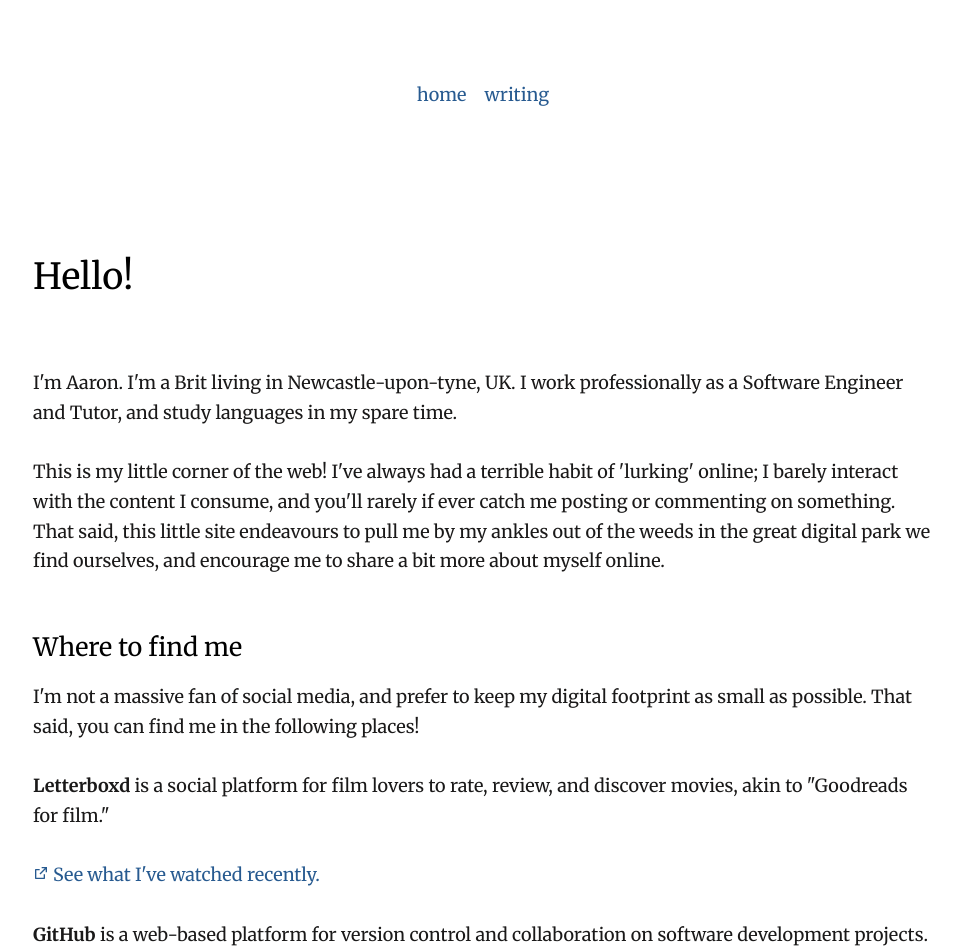
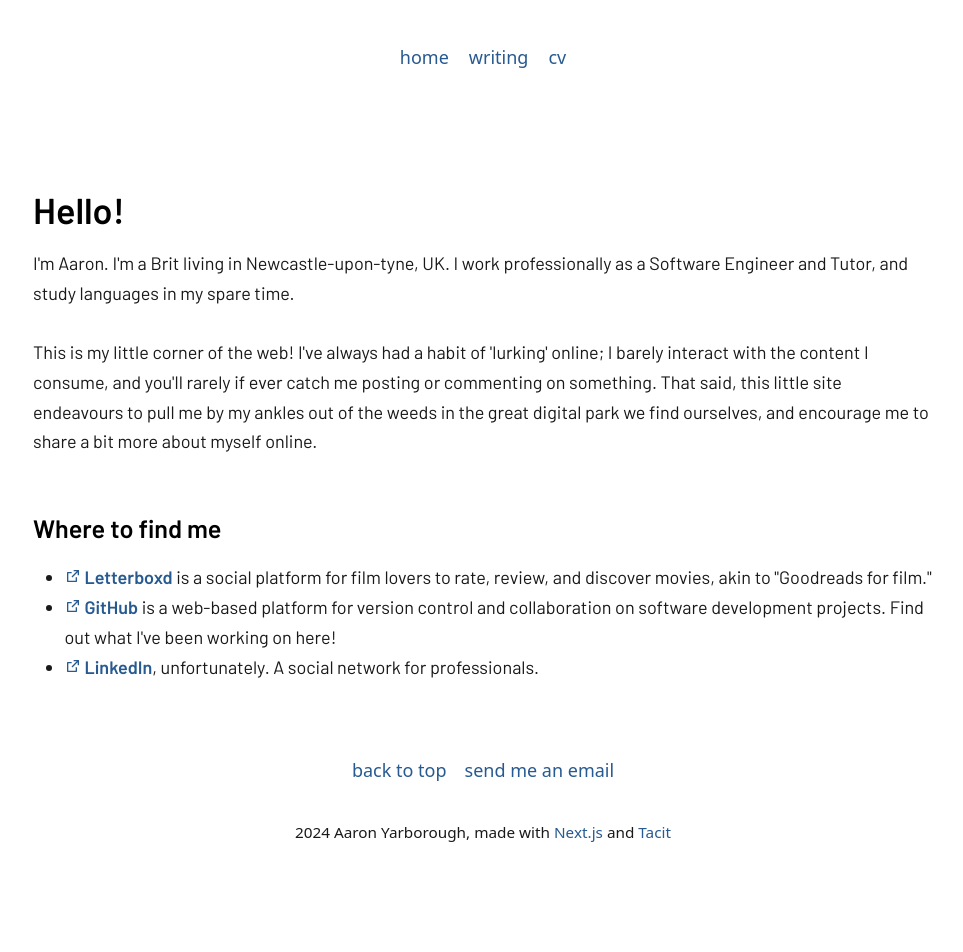
Before and after one commit to AaronJY/www-aaronjy-2024, a Next.js app: page / in a window 1280 px wide. Shown: the top 952 px of the page, without its empty margins (157-1120 px from the left). After the commit the page ends 920 px from the top, so only its background shows below. Built offline with nearby package versions, Linux system fonts and the light colour scheme.

Commit message:
Layout and simplification

```diff
--- a/src/components/Header.jsx
+++ /dev/null
@@ -1,21 +0,0 @@
-import Link from "next/link";
-import React from "react";
-
-function Header() {
-  return (
-    <header>
-      <nav>
-        <ul>
-          <li>
-            <Link href={"/"}>home</Link>
-          </li>
-          <li>
-            <Link href={"/writing"}>writing</Link>
-          </li>
-        </ul>
-      </nav>
-    </header>
-  );
-}
-
-export default Header;
--- /dev/null
+++ b/src/components/Header/Header.jsx
@@ -0,0 +1,18 @@
+import Link from "next/link";
+import React from "react";
+
+import styles from "./Header.module.css";
+
+function Header() {
+  return (
+    <header className={styles.header}>
+      <nav>
+        <Link href={"/"}>home</Link>
+        <Link href={"/writing"}>writing</Link>
+        <Link href={"/cv"}>cv</Link>
+      </nav>
+    </header>
+  );
+}
+
+export default Header;
--- /dev/null
+++ b/src/components/Header/Header.module.css
@@ -0,0 +1,5 @@
+.header nav {
+    display: flex;
+    justify-content: center;
+    gap: 20px;
+}
--- /dev/null
+++ b/src/layouts/DefaultLayout/DefaultLayout.jsx
@@ -0,0 +1,21 @@
+import React from "react";
+
+import style from "./DefaultLayout.module.css";
+import Header from "@/components/Header/Header";
+import Footer from "@/components/Footer";
+
+import {Barlow} from "next/font/google";
+
+const fontMain = Barlow({ subsets: ["latin"], weight: [ "400", "600" ]});
+
+function DefaultLayout({ children }) {
+  return (
+    <div className={style.layout}>
+      <Header />
+      <main className={`${fontMain.className}`}>{children}</main>
+      <Footer />
+    </div>
+  );
+}
+
+export default DefaultLayout;
--- /dev/null
+++ b/src/layouts/DefaultLayout/DefaultLayout.module.css
@@ -0,0 +1,9 @@
+.layout {
+    display: flex;
+    flex-direction: column;
+    min-height: 100dvh;
+}
+
+.layout main {
+    flex-grow: 1;
+}
--- a/src/pages/_app.js
+++ b/src/pages/_app.js
@@ -1,15 +1,13 @@
 import "@/styles/tacit-css-1.7.1.min.css";
 import "@/styles/globals.css";
 
-import { Merriweather } from "next/font/google";
 import { DefaultSeo } from "next-seo";
 
-const merriweather = Merriweather({ subsets: ["latin"], weight: [ "400", "700" ]});
 
 
 export default function App({ Component, pageProps }) {
-  return <main className={merriweather.className}>
+  return <>
     <DefaultSeo defaultTitle="Aaron Yarborough" titleTemplate="%s | Aaron Yarborough"/>
     <Component {...pageProps} />
-  </main>
+  </>
 }
--- a/src/pages/index.js
+++ b/src/pages/index.js
@@ -1,81 +1,66 @@
 import Head from "next/head";
-import Footer from "@/components/Footer";
-import Header from "@/components/Header";
 import ExternalLink from "@/components/ExternalLink";
+import DefaultLayout from "@/layouts/DefaultLayout/DefaultLayout";
 
 export default function Home() {
   return (
-    <>
+    <DefaultLayout>
       <Head>
         <meta name="viewport" content="width=device-width, initial-scale=1" />
         <link rel="icon" href="/favicon.ico" />
       </Head>
 
-      <Header />
-
       <section>
         <h1>Hello!</h1>
-      </section>
-
-      <section>
         <p>
-          I&apos;m Aaron. I&apos;m a Brit living in Newcastle-upon-tyne,
-          UK. I work professionally as a Software Engineer and Tutor, and study
+          I&apos;m Aaron. I&apos;m a Brit living in Newcastle-upon-tyne, UK. I
+          work professionally as a Software Engineer and Tutor, and study
           languages in my spare time.
         </p>
         <p>
-          This is my little corner of the web! I&apos;ve always had a terrible
-          habit of &apos;lurking&apos; online; I barely interact with the
-          content I consume, and you&apos;ll rarely if ever catch me posting or
-          commenting on something. That said, this little site endeavours to
-          pull me by my ankles out of the weeds in the great digital park we
-          find ourselves, and encourage me to share a bit more about myself
-          online.
+          This is my little corner of the web! I&apos;ve always had a habit of
+          &apos;lurking&apos; online; I barely interact with the content I
+          consume, and you&apos;ll rarely if ever catch me posting or commenting
+          on something. That said, this little site endeavours to pull me by my
+          ankles out of the weeds in the great digital park we find ourselves,
+          and encourage me to share a bit more about myself online.
         </p>
       </section>
 
       <section>
         <h2>Where to find me</h2>
-        <p>
-          I&apos;m not a massive fan of social media, and prefer to keep my
-          digital footprint as small as possible. That said, you can find me in
-          the following places!
-        </p>
 
-        <p>
-          <strong>Letterboxd</strong> is a social platform for film lovers to
-          rate, review, and discover movies, akin to &quot;Goodreads for
-          film.&quot;
-        </p>
-        <p>
-          <ExternalLink href="https://letterboxd.com/aaronyarbz/">
-            See what I&apos;ve watched recently.
-          </ExternalLink>
-        </p>
+        <ul>
+          <li>
+            <strong>
+              <ExternalLink href="https://letterboxd.com/aaronyarbz/">
+                Letterboxd
+              </ExternalLink>
+            </strong>{" "}
+            is a social platform for film lovers to rate, review, and discover
+            movies, akin to &quot;Goodreads for film.&quot;
+          </li>
+          <li>
+            <strong>
+              <ExternalLink href="https://github.com/AaronJY">
+                GitHub
+              </ExternalLink>
+            </strong>{" "}
+            is a web-based platform for version control and collaboration on
+            software development projects. Find out what I&apos;ve been working
+            on here!
+          </li>
+          <li>
+            <strong>
+              <ExternalLink href="https://www.linkedin.com/in/aaronjyarborough/">
+                LinkedIn
+              </ExternalLink>
+            </strong>
+            , unfortunately. A social network for professionals.
+          </li>
+        </ul>
 
-        <p>
-          <strong>GitHub</strong> is a web-based platform for version control
-          and collaboration on software development projects. Find out what
-          I&apos;ve been working on here!
-        </p>
-        <p>
-          <ExternalLink href="https://github.com/AaronJY">
-            Check out what I&apos;ve been working on.
-          </ExternalLink>
-        </p>
-
-        <p>
-          <strong>LinkedIn</strong> is possibly the <i>worst</i> social network.
-          Specifically for professional stuff, I&apos;m only on here because I
-          have to be 😩
-        </p>
-        <p>
-          <ExternalLink href="https://www.linkedin.com/in/aaronjyarborough/">
-            Be creepy and stalk me on LinkedIn.
-          </ExternalLink>
-        </p>
-
-        <p>
+        {/* <p>
           <strong>Yarbz Tutoring</strong> is my tutoring site. You can read a
           bit more about my tutoring and general software develpment experience,
           and book a class if it suits you.
@@ -84,10 +69,8 @@ export default function Home() {
           <ExternalLink href="https://tutoring.yarbz.digital">
             Read more about my tutoring side-gig.
           </ExternalLink>
-        </p>
+        </p> */}
       </section>
-
-      <Footer />
-    </>
+    </DefaultLayout>
   );
 }
--- a/src/pages/writing/index.js
+++ b/src/pages/writing/index.js
@@ -1,5 +1,5 @@
 import Footer from "@/components/Footer";
-import Header from "@/components/Header";
+import Header from "@/components/Header/Header";
 
 export default function Writing() {
   return (
--- a/src/styles/globals.css
+++ b/src/styles/globals.css
@@ -1,3 +1,8 @@
-h1 {
-  margin-bottom: 70px;
+html, body {
+  margin: 0;
+  padding: 0;
 }
+
+h1, h2, h3 {
+  font-weight: 600;
+}
```
